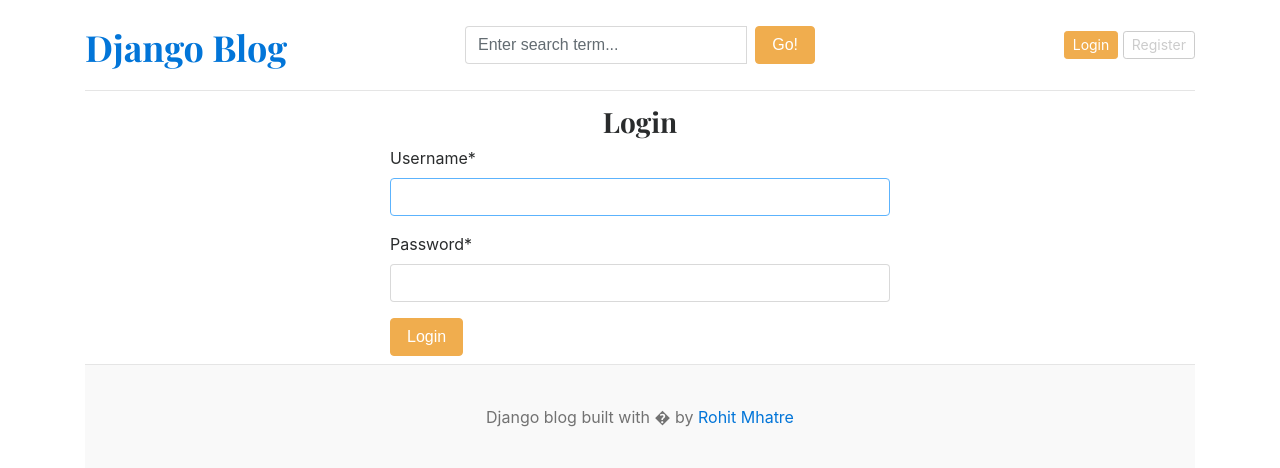
After one commit to rohit246-ambitious/blog, a Django app: page /login/ in a window 1280 px wide. The commit adds this page. Shown: the top 468 px of the page. Run offline with Django 5.2, Linux system fonts and the light colour scheme; data that the repository does not hold is empty; some libraries are stand-ins or nearby versions.

Commit message:
Completed authentication flow with login and logout

```diff
--- a/blog_main/urls.py
+++ b/blog_main/urls.py
@@ -31,4 +31,6 @@ urlpatterns = [
     #serch blog posts
     path('blogs/search/', BlogsView.search, name='search'),
     path('register/', views.register, name='register'),
+    path('login/', views.login, name='login'),
+    path('logout/', views.logout, name='logout'),
 ] + static(settings.MEDIA_URL, document_root=settings.MEDIA_ROOT)
--- a/blog_main/views.py
+++ b/blog_main/views.py
@@ -4,6 +4,8 @@ from django.shortcuts import redirect, render
 from about.models import About
 from blogs.models import Blog, Category
 from .forms import resgisterForm
+from django.contrib.auth.forms import AuthenticationForm
+from django.contrib import auth
 
 def home(request):
     featured_posts = Blog.objects.filter(is_featured=True, status="Published").order_by('updated_at')
@@ -32,3 +34,24 @@ def register(request):
         form = resgisterForm()
     context = {'form': form}
     return render(request, 'register.html', context)
+
+def login(request):
+    if request.method =='POST':
+        form = AuthenticationForm(request, request.POST)
+        if form.is_valid():
+            username = form.cleaned_data['username']
+            password = form.cleaned_data['password']
+            #authenticate the user
+
+            user = auth.authenticate(username=username, password=password)
+            if user is not None:
+                auth.login(request, user)
+            #log the user in
+            return redirect('home')
+    form = AuthenticationForm()
+    context = {'form': form}
+    return render(request, 'login.html', context)
+
+def logout(request):
+    auth.logout(request)
+    return redirect('home')
--- a/templates/base.html
+++ b/templates/base.html
@@ -28,8 +28,13 @@
                     </form>
                 </div>
                 <div class="col-4 d-flex justify-content-end align-items-center">
-                    <a class="btn btn-sm btn-warning" href="#">Login</a> &nbsp;
-                    <a class="btn btn-sm btn-outline-secondary" href="{% url 'register' %}">Register</a>
+                    {% if not user.is_authenticated %}
+                        <a class="btn btn-sm btn-warning" href="{% url 'login' %}">Login</a> &nbsp;
+                        <a class="btn btn-sm btn-outline-secondary" href="{% url 'register' %}">Register</a>
+                    {% else %}
+                        <span class="mr-2">Hello, {{ user.username }}</span>
+                        <a class="btn btn-sm btn-outline-secondary" href="{% url 'logout' %}">Logout</a>
+                    {% endif %}
                 </div>
             </div>
         </header>
--- /dev/null
+++ b/templates/login.html
@@ -0,0 +1,11 @@
+{% extends "base.html" %}
+
+{% block content %}
+{% load crispy_forms_tags %}
+<h3 class="text-center">Login</h3>
+<form action="{% url 'login' %}" method="post" style="max-width: 500px; margin: auto;">
+    {% csrf_token %}
+    {{ form | crispy }}
+    <button type="submit" class="btn btn-warning mb-2">Login</button>
+</form>
+{% endblock %}
```
